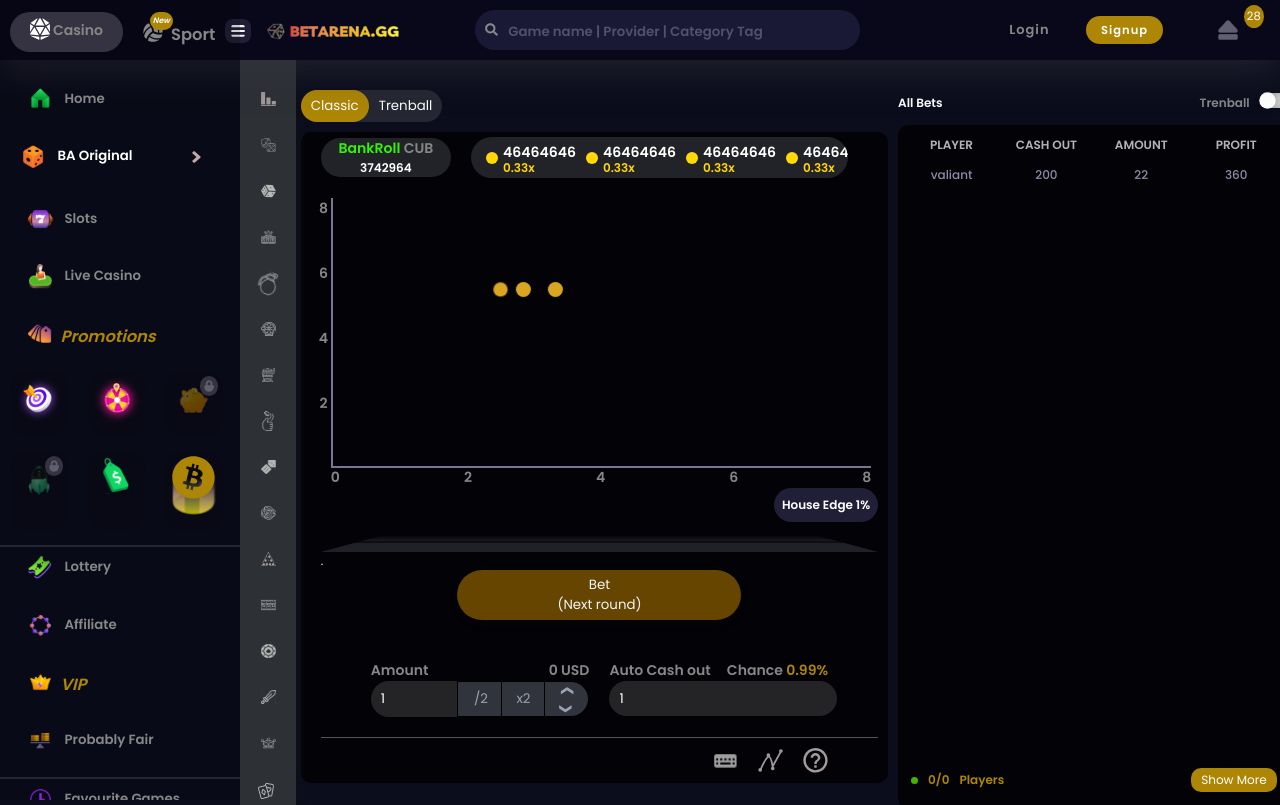
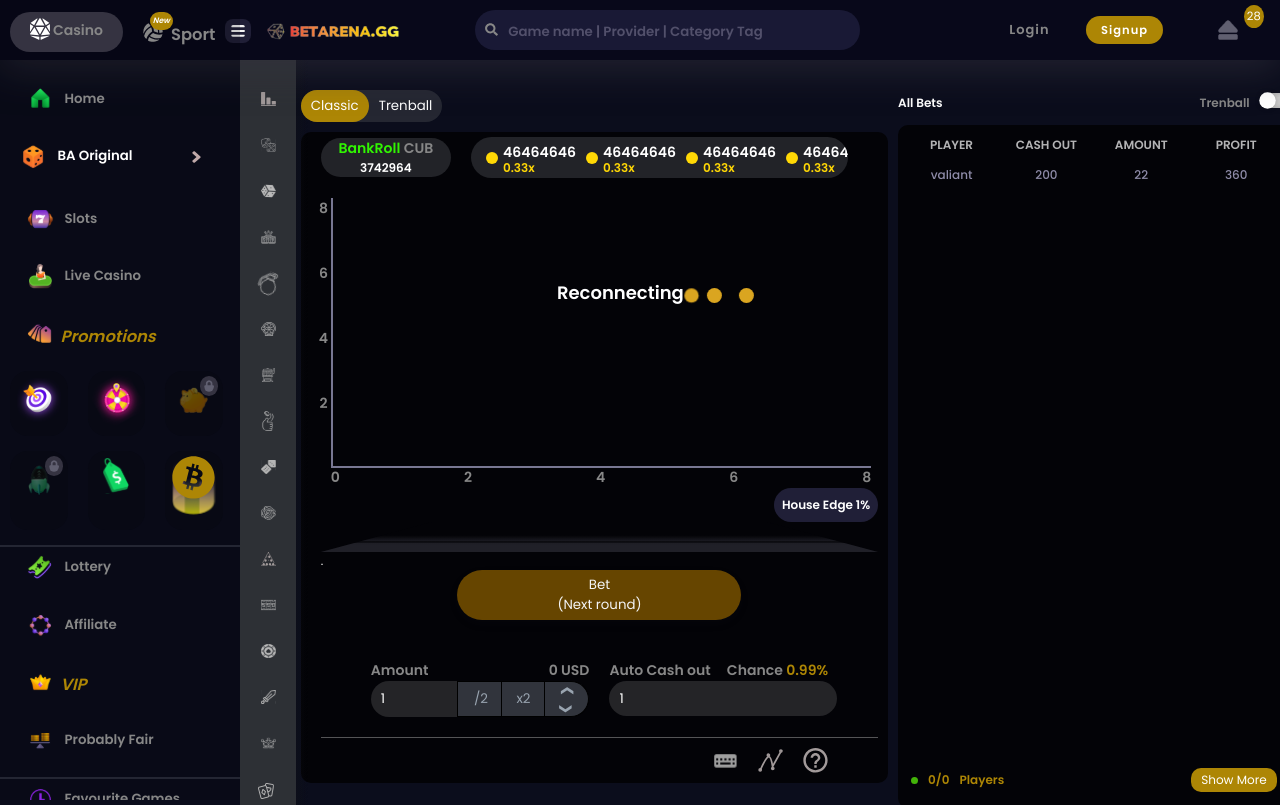
Before and after one commit to kokoetebassey/BetArena, a React (Create React App) app: page /crash in a window 1280 px wide. Shown: the top 805 px of the page. Built offline with nearby package versions, Linux system fonts and the light colour scheme; no server answers.

Commit message:
code added

```diff
--- a/src/Crash/CrashPoint.js
+++ b/src/Crash/CrashPoint.js
@@ -11,14 +11,17 @@
   const [crashGame, setcrashGame] = useState("");
   const [ResponseMsg, setResponseMsg] = useState("");
   const [loading, setLoading] = useState(false)
+  const [divHide, setdivHide] = useState(false)
 
   function functionLoad(){
-    if(loading === true && crashGame === false){
+    if(loading === true && crashGame === false && divHide === false){
       setLoading(false)
       setcrashGame(true)
+      setdivHide(true)
     }else{
       setLoading(true)
       setcrashGame(false)
+      setdivHide(false)
     }
   }
 
@@ -61,7 +64,7 @@
           </NavLink>
         </div>
         <div className="crash-Display-left-crash-top2-cover">
-          <div className="crash-Display-left-crash-top2">
+          <div className='crash-Display-left-crash-top2'>
             <div className="crash-Display-left-crash-top2-circle"></div>
             <div className="crash-Display-left-crash-top2-list">
               <h3>46464646</h3>
@@ -107,7 +110,7 @@
         </div>
 
           <div className="main-crash-count" onLoad={functionLoad}>
-           {!loading && crashGame ? crashGame   : <div className="lds-ellipsis"><div></div><div></div><div></div><div></div></div> }
+           {!loading && crashGame ? crashGame   : <div className="craash"> <h4>Reconnecting</h4> <div className="lds-ellipsis"><div></div><div></div><div></div><div></div></div> </div> }
 
          </div>
       </div>
--- a/src/index.css
+++ b/src/index.css
@@ -134,3 +134,12 @@
     transform: translate(24px, 0);
   }
 }
+.craash{
+  display: flex;
+  align-items: center;
+  justify-content: center;
+  position: absolute;
+  font-size: 18px;
+  margin: 0;
+  margin-left: 4rem;
+}
```
